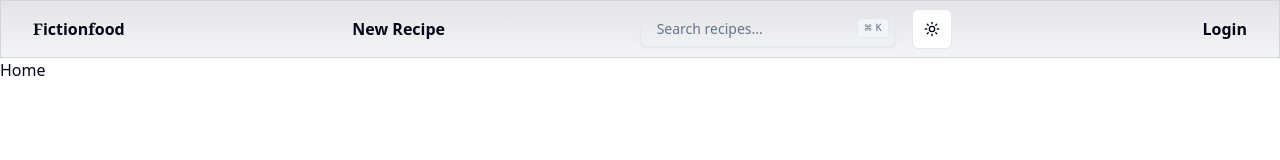
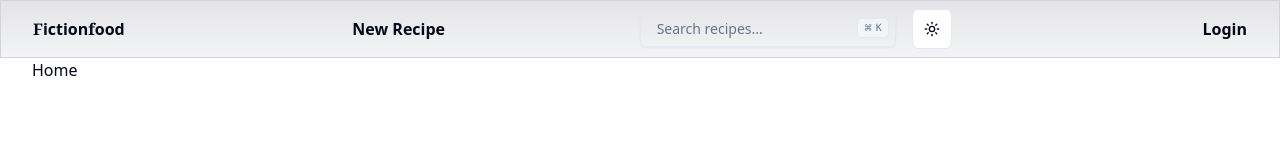
Before and after one commit to devonPouw/FictionFood, a React (Vite) app in the folder vite-frontend/: page / in a window 1280 px wide. Shown: the top 160 px of the page. Built offline with nearby package versions, Linux system fonts and the light colour scheme.

Commit message:
some refactoring done

```diff
--- a/vite-frontend/src/components/recipe/AddRecipe.tsx
+++ b/vite-frontend/src/components/recipe/AddRecipe.tsx
@@ -1,4 +1,4 @@
-import RecipeDataService from "@/services/RecipeService";
+import RecipeDataService from "@/services/recipe/RecipeService";
 import IRecipeData from "@/types/Recipe";
 import { ChangeEvent, useState } from "react";
 
--- a/vite-frontend/src/pages/Home.tsx
+++ b/vite-frontend/src/pages/Home.tsx
@@ -1,6 +1,6 @@
 
 export default function Home() {
   return (
-    <div>Home</div>
+    <div className="container w-full"><div>Home</div></div>
   )
 }
--- a/vite-frontend/src/services/recipe/RecipeService.ts
+++ b/vite-frontend/src/services/recipe/RecipeService.ts
@@ -13,7 +13,7 @@ const get = (id: number) => {
   };
 
   const update = (id: number, data: IRecipeData) => {
-    return http.put<any>(`/recipes/${id}`, data);
+    return http.patch<any>(`/recipes/${id}`, data);
   };
 
   const remove = (id: number) => {
--- a/vite-frontend/src/types/User.ts
+++ b/vite-frontend/src/types/User.ts
@@ -1,7 +1,6 @@
-export default interface IUserData {
-    id: number;
+export default interface IUser {
     nickname: string;
+    username: string;
     email: string;
-    role: string;
-    accessToken: string;
+    password: string,
 }
```
